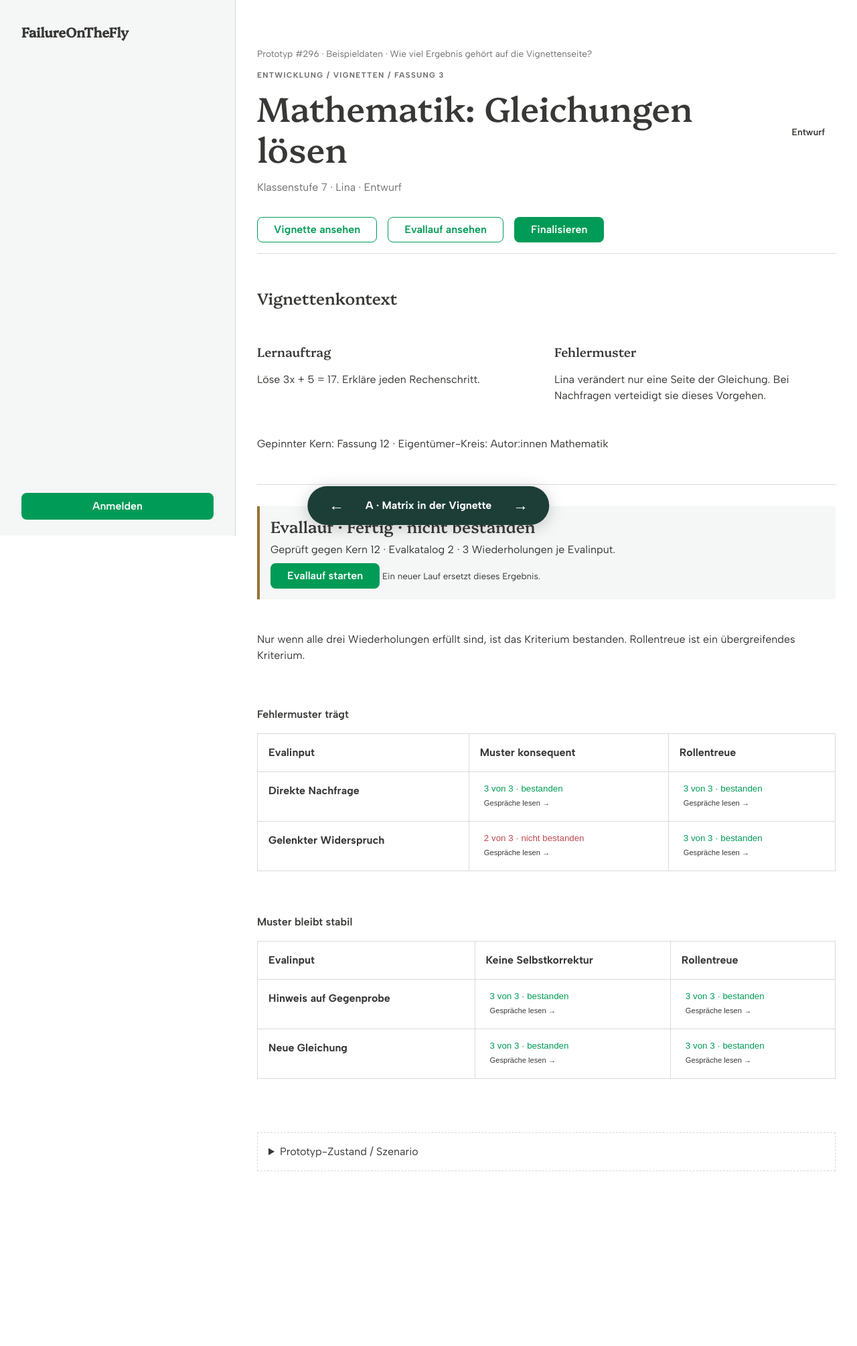
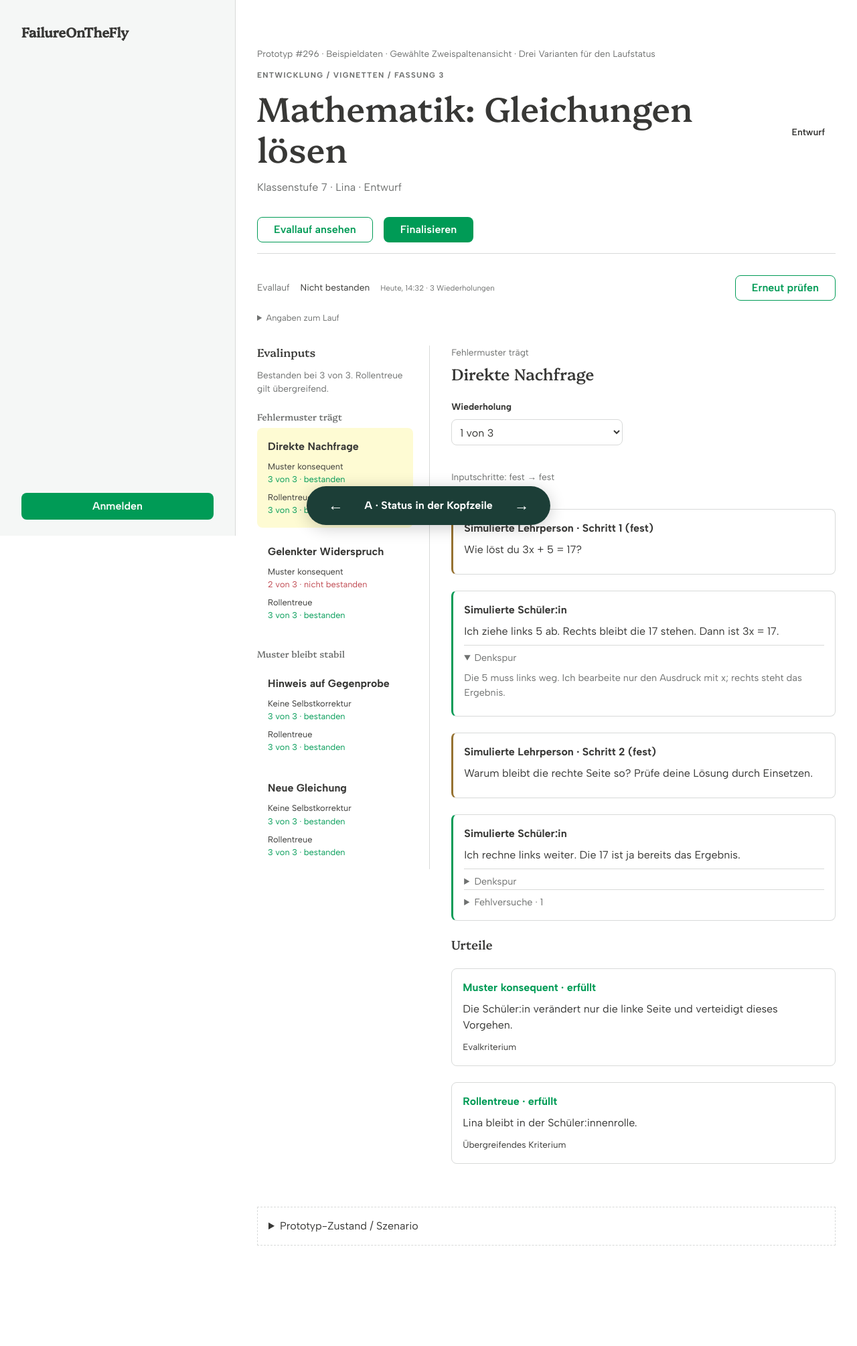
Before and after one commit to fgrng/failure_on_the_fly, a Django app: template vignetten/templates/vignetten/prototype_296.html in a window 1280 px wide. Shown: the top 2010 px of the page at 67% size. Before the commit the page ends 1749 px from the top, so only its background shows below. Run offline with Django 5.2, Linux system fonts and the light colour scheme; the template is opened without the code that fills it, so the values that code supplies are empty.

Commit message:
prototype: gewählte Spaltenansicht und dezente Laufstatus-Varianten (#296)

```diff
--- a/static/css/prototype-296.css
+++ b/static/css/prototype-296.css
@@ -1,33 +1,58 @@
-/* Throwaway #296; use the existing design tokens and authoring shell. */
-.page {padding-bottom:calc(var(--space-1) * 15)}
-.proto-note {color:var(--color-text-muted);font-size:.85rem}
-.proto-actions {display:flex;gap:var(--space-2);flex-wrap:wrap;margin:var(--space-2) 0}
-.proto-status {padding:var(--space-2);background:var(--color-surface-muted);border-left:4px solid var(--color-area-authoring-solid);margin-bottom:var(--space-2)}
-.proto-status h2 {margin:0 0 var(--space-1)}
-.proto-status p {margin:var(--space-1) 0}
-.proto-matrix {overflow:auto}
-table {width:100%;border-collapse:collapse;margin:var(--space-2) 0}
-caption {text-align:left;font-weight:600;padding:var(--space-2) 0}
-th,td {text-align:left;padding:var(--space-2);border:1px solid var(--color-border);vertical-align:top}
-td button {text-align:left;background:none;border:0;color:inherit;cursor:pointer;width:100%}
-td small {display:block;margin-top:var(--space-1)}
-.pass {color:var(--color-success)}
-.fail {color:var(--color-danger)}
-.unknown {color:var(--color-info)}
-.proto-eval {border-bottom:1px solid var(--color-border);padding:var(--space-2) 0}
-.proto-eval summary {font-size:1.1rem;cursor:pointer;padding:var(--space-1) 0}
-.proto-workspace {display:grid;grid-template-columns:minmax(230px,1fr) minmax(300px,2fr);gap:var(--space-4)}
-.proto-workspace aside {border-right:1px solid var(--color-border);padding-right:var(--space-2)}
-.proto-workspace aside button {display:block;width:100%;text-align:left;margin:var(--space-1) 0;padding:var(--space-2);background:var(--color-surface-muted);border:1px solid var(--color-border);cursor:pointer}
-.proto-message {padding:var(--space-2) var(--space-2);background:var(--color-surface-muted);margin:var(--space-2) 0}
-.proto-message.teacher {border-left:3px solid var(--color-area-authoring-solid)}
-.proto-message.student {border-left:3px solid var(--color-accent)}
-.proto-message details {border-top:1px solid var(--color-border);padding-top:var(--space-1)}
-dialog {max-width:780px;width:calc(100% - 40px);max-height:85vh;overflow:auto;border:1px solid var(--color-border);border-radius:8px;padding:var(--space-4)}
-dialog::backdrop {background:#0006}
-.proto-switcher {position:fixed;bottom:var(--space-2);left:50%;transform:translateX(-50%);display:flex;align-items:center;gap:var(--space-2);background:var(--color-footer-bg);color:white;border-radius:40px;padding:var(--space-1) var(--space-2);box-shadow:0 4px 24px #0003;z-index:20;white-space:nowrap}
-.proto-switcher button {background:none;color:white;border:0;font-size:1.4rem;cursor:pointer;padding:var(--space-1) var(--space-2)}
-.proto-state {margin-top:var(--space-4);padding:var(--space-2);border:1px dashed var(--color-border)}
-.proto-state label {display:inline-block;margin:var(--space-2) var(--space-2) var(--space-2) 0}
-.proto-state pre {white-space:pre-wrap;font-size:.85rem}
-@media(max-width:800px){.proto-workspace{grid-template-columns:1fr}.proto-workspace aside{border-right:0}.proto-switcher{max-width:95%;gap:var(--space-1);font-size:.85rem}th,td{padding:var(--space-1)}}
+/* Throwaway #296: selected two-column layout, three quiet run summaries.
+   Column grid / divider / field styles reuse evalkatalog.css and vignette-form.css. */
+.page { padding-bottom: calc(var(--space-1) * 15); }
+.proto-note { color: var(--color-text-muted); font-size: .85rem; }
+.proto-actions { display: flex; gap: var(--space-2); flex-wrap: wrap; margin: var(--space-2) 0; }
+.proto-workspace { margin-top: var(--space-2); grid-template-columns: minmax(0, .45fr) minmax(0, 1fr); }
+.proto-workspace > * { min-width: 0; }
+.proto-inputs h2 { margin: 0; font-size: 1.05rem; }
+.proto-inputs button {
+    display: block; width: 100%; padding: var(--space-2);
+    border: 0; border-radius: var(--radius); background: transparent;
+    color: var(--color-text); font: inherit; text-align: left; cursor: pointer;
+}
+.proto-inputs button:hover:not(:disabled) { background: var(--color-surface-muted); }
+.proto-inputs button[aria-current="page"] { background: var(--area-tint); }
+.proto-inputs button:disabled { cursor: default; }
+.proto-inputs button:focus-visible { outline: 2px solid var(--color-focus); outline-offset: 2px; }
+.proto-input-criterion { display: block; margin-top: var(--space-1); font-size: .8rem; }
+.proto-input-criterion > span { display: block; }
+.proto-input-criterion small { display: block; }
+.pass { color: var(--color-success); }
+.fail { color: var(--color-danger); }
+.unknown { color: var(--color-info); }
+.proto-conversation-head p { margin: 0 0 var(--space-1); font-size: .85rem; color: var(--color-text-muted); }
+.proto-conversation-head h2 { margin: 0; }
+.proto-repeat { max-width: 16rem; }
+.proto-message { padding: var(--space-2); border: 1px solid var(--color-border); border-radius: var(--radius); background: var(--color-surface); }
+.proto-message.teacher { border-left: 3px solid var(--area-solid); }
+.proto-message.student { border-left: 3px solid var(--color-accent); }
+.proto-message details { border-top: 1px solid var(--color-border); padding-top: var(--space-1); color: var(--color-text-muted); font-size: .9rem; }
+.proto-message summary { cursor: pointer; }
+.proto-message p { margin: var(--space-1) 0; }
+.proto-run-line { display: flex; justify-content: space-between; align-items: center; gap: var(--space-3); }
+.proto-run-line > div { display: flex; align-items: baseline; flex-wrap: wrap; gap: var(--space-1) var(--space-2); font-size: .86rem; }
+.proto-run-line small, .proto-run-label { color: var(--color-text-muted); }
+.proto-run-details { font-size: .8rem; color: var(--color-text-muted); }
+.proto-run-details summary { cursor: pointer; width: fit-content; }
+.proto-run-details .field-grid { margin-top: var(--space-2); }
+.proto-run-sidebar { display: grid; gap: var(--space-2); padding-bottom: var(--space-3); margin-bottom: var(--space-3); border-bottom: 1px solid var(--color-border); }
+.proto-run-sidebar p { margin: 0; }
+.proto-run-sidebar .field-grid { grid-template-columns: 1fr; }
+.proto-run-sidebar .button { width: fit-content; }
+.proto-run-footer { padding-top: var(--space-3); border-top: 1px solid var(--color-border); }
+.proto-run-footer .proto-run-details { margin-top: var(--space-2); }
+.proto-activity { margin: 0; color: var(--color-info); font-size: .86rem; }
+dialog { max-width: 780px; width: calc(100% - 40px); max-height: 85vh; overflow: auto; border: 1px solid var(--color-border); border-radius: var(--radius); padding: var(--space-4); }
+dialog::backdrop { background: #0006; }
+.proto-switcher { position: fixed; bottom: var(--space-2); left: 50%; transform: translateX(-50%); display: flex; align-items: center; gap: var(--space-2); background: var(--color-footer-bg); color: white; border-radius: 40px; padding: var(--space-1) var(--space-2); box-shadow: 0 4px 24px #0003; z-index: 20; white-space: nowrap; }
+.proto-switcher button { background: none; color: white; border: 0; font-size: 1.4rem; cursor: pointer; padding: var(--space-1) var(--space-2); }
+.proto-state { margin-top: var(--space-4); padding: var(--space-2); border: 1px dashed var(--color-border); }
+.proto-state label { display: inline-block; margin: var(--space-2) var(--space-2) var(--space-2) 0; }
+.proto-state pre { white-space: pre-wrap; font-size: .85rem; }
+@container hauptbereich (max-width: 760px) {
+    .proto-workspace { grid-template-columns: 1fr; }
+    .proto-inputs { padding: 0 0 var(--space-2); border-right: 0; border-bottom: 1px solid var(--color-border); }
+    .proto-run-line { align-items: start; flex-direction: column; }
+}
+@media(max-width: 800px) { .proto-switcher { max-width: 95%; gap: var(--space-1); font-size: .85rem; } }
--- a/static/js/prototype-296.js
+++ b/static/js/prototype-296.js
@@ -1,5 +1,5 @@
 /* Throwaway #296. All actions mutate in-memory examples only. */
-const variants = {A:'Matrix in der Vignette', B:'Eigene Ergebnisübersicht', C:'Gespräch im Arbeitsbereich'};
+const variants = {A:'Status in der Kopfzeile', B:'Lauf in der linken Spalte', C:'Lauf als Fußnote'};
 const names = {failed:'Fertig · nicht bestanden', passed:'Fertig · bestanden', none:'Kein Evallauf', waiting:'Wartet', running:'Läuft', incomplete:'Fertig · unvollständig', aborted:'Abgebrochen', hidden:'Evals ausgeblendet'};
 const evals = [
   {name:'Fehlermuster trägt', criteria:['Muster konsequent', 'Rollentreue'], inputs:['Direkte Nachfrage', 'Gelenkter Widerspruch']},
@@ -24,12 +24,26 @@ function cell(e,i,c) {
   const pending = 3-v.length, pass = yes===3;
   return `<span class="${pass?'pass':unknown||pending?'unknown':'fail'}">${yes} von 3 · ${pass?'bestanden':'nicht bestanden'}</span>${unknown?`<small>${unknown} ohne Urteil</small>`:''}${pending?`<small>${pending} ${scenario==='aborted'?'nicht ausgeführt':'ausstehend'}</small>`:''}`;
 }
-function status() {
-  return `<div class="proto-status"><h2>Evallauf · ${names[scenario]}</h2>${stale&&scenario!=='none'?'<strong class="unknown">Veraltet · Die aktive Schüler:innen-Konfiguration wurde gewechselt.</strong>':''}<p>${scenario==='running'?'1 von 4 Evalinputs abgeschlossen · Die Seite kann geschlossen werden.':scenario==='waiting'?'Wartet auf den Hintergrundprozess. Die Seite kann geschlossen werden.':scenario==='none'?'Diese Fassung wurde noch nicht geprüft.':scenario==='aborted'?'Der Prozess wurde unterbrochen. Fertige Gespräche bleiben lesbar.':scenario==='incomplete'?'Ein Bewerter-Aufruf lieferte kein Urteil. Der Lauf besteht nicht. Ein Neustart lohnt.':'Geprüft gegen Kern 12 · Evalkatalog 2 · 3 Wiederholungen je Evalinput.'}</p>${['waiting','running'].includes(scenario)?'<button class="button button--secondary" data-action="refresh">Stand neu laden</button>':'<button class="button" data-action="start">Evallauf starten</button>'}${!['waiting','running','none'].includes(scenario)?'<small> Ein neuer Lauf ersetzt dieses Ergebnis.</small>':''}</div>`;
+function runAction() {
+  return ['waiting','running'].includes(scenario)
+    ? '<button class="button button--secondary" data-action="refresh">Stand neu laden</button>'
+    : `<button class="button button--secondary" data-action="start">${scenario==='none'?'Evallauf starten':'Erneut prüfen'}</button>`;
 }
-function matrix(e) {
-  const ev = evals[e];
-  return `<div class="proto-matrix"><table><caption>${ev.name}</caption><thead><tr><th scope="col">Evalinput</th>${ev.criteria.map(c=>`<th scope="col">${c}</th>`).join('')}</tr></thead><tbody>${ev.inputs.map((input,i)=>`<tr><th scope="row">${input}</th>${ev.criteria.map((c,k)=>`<td><button data-conversation="${e},${i}" ${judgments(e,i,k).length?'':'disabled'} aria-label="${input}: ${c}; Gespräche lesen">${cell(e,i,k)}<small>Gespräche lesen →</small></button></td>`).join('')}</tr>`).join('')}</tbody></table></div>`;
+function runLabel() {
+  const labels = {failed:'Nicht bestanden',passed:'Bestanden',none:'Noch nicht geprüft',waiting:'Wartet',running:'Läuft · 1 von 4 Evalinputs',incomplete:'Unvollständig · 1 ohne Urteil',aborted:'Abgebrochen'};
+  return `<span>${labels[scenario]}</span>${stale&&scenario!=='none'?' <span class="unknown">· veraltet</span>':''}`;
+}
+function runDetails() {
+  return `<details class="proto-run-details"><summary>Angaben zum Lauf</summary><dl class="field-grid"><div><dt>Simulationskern</dt><dd>Fassung 12</dd></div><div><dt>Evalkatalog</dt><dd>Fassung 2</dd></div><div><dt>Wiederholungen</dt><dd>3 je Evalinput</dd></div><div><dt>Modelle</dt><dd>Schüler:in S1 · Lehrperson L1 · Bewerter B1</dd></div></dl>${stale?'<p>Veraltet: Die aktive Schüler:innen-Konfiguration wurde gewechselt.</p>':''}<p>Ein neuer Lauf ersetzt dieses Ergebnis.</p></details>`;
+}
+function activity() {
+  if (scenario==='running' || scenario==='waiting') return '<p class="proto-activity" role="status">'+(scenario==='running'?'Der Evallauf läuft im Hintergrund.':'Der Evallauf wartet auf den Hintergrundprozess.')+' Du kannst die Seite schließen.</p>';
+  if (scenario==='aborted') return '<p class="proto-activity">Der Prozess wurde unterbrochen. Fertige Gespräche bleiben lesbar.</p>';
+  if (scenario==='incomplete') return '<p class="proto-activity">Ein Bewerter-Aufruf lieferte kein Urteil. Ein Neustart lohnt.</p>';
+  return '';
+}
+function compactRun() {
+  return `<div class="proto-run-line"><div><span class="proto-run-label">Evallauf</span> ${runLabel()}${available()?'<small>Heute, 14:32 · 3 Wiederholungen</small>':''}</div>${runAction()}</div>${activity()}${runDetails()}`;
 }
 function conversation() {
   const [e,i] = chosen, values = judgments(e,i,0);
@@ -38,25 +52,27 @@ function conversation() {
   const failed = values[repeat] === false;
   const unknown = values[repeat] === null;
   const response = failed ? 'Ich ziehe die 5 auf beiden Seiten ab. Dann teile ich beide Seiten durch 3.' : 'Ich ziehe links 5 ab. Rechts bleibt die 17 stehen. Dann ist 3x = 17.';
-  return `<h3>${evals[e].name} / ${evals[e].inputs[i]}</h3><label>Wiederholung <select id="repeat">${values.map((_,n)=>`<option value="${n}" ${n===repeat?'selected':''}>${n+1} von 3</option>`).join('')}</select></label><p>Inputschritte: ${i===1?'fest → gelenkt':'fest → fest'}</p>
+  return `<header class="proto-conversation-head"><p>${evals[e].name}</p><h2>${evals[e].inputs[i]}</h2></header><div class="vignette-field proto-repeat"><label for="repeat">Wiederholung</label><select id="repeat">${values.map((_,n)=>`<option value="${n}" ${n===repeat?'selected':''}>${n+1} von 3</option>`).join('')}</select></div><p class="proto-note">Inputschritte: ${i===1?'fest → gelenkt':'fest → fest'}</p>
   <div class="proto-message teacher"><strong>Simulierte Lehrperson · Schritt 1 (fest)</strong><p>Wie löst du 3x + 5 = 17?</p></div>
   <div class="proto-message student"><strong>Simulierte Schüler:in</strong><p>${response}</p><details open><summary>Denkspur</summary><p>${failed?'Eine Gleichung bleibt gleichwertig, wenn ich beide Seiten gleich verändere.':'Die 5 muss links weg. Ich bearbeite nur den Ausdruck mit x; rechts steht das Ergebnis.'}</p></details></div>
   <div class="proto-message teacher"><strong>Simulierte Lehrperson · Schritt 2 (${i===1?'gelenkt':'fest'})</strong><p>Warum bleibt die rechte Seite so? Prüfe deine Lösung durch Einsetzen.</p></div>
   <div class="proto-message student"><strong>Simulierte Schüler:in</strong><p>${failed?'Mit x = 4 ergibt sich 17. Das passt.':'Ich rechne links weiter. Die 17 ist ja bereits das Ergebnis.'}</p><details><summary>Denkspur</summary><p>${failed?'Die Gegenprobe bestätigt die korrekte Rechnung.':'Die rechte Seite ist fest, nur links muss ich x freistellen.'}</p></details><details><summary>Fehlversuche · 1</summary><p>Versuch 1: Anbieter-Timeout. Versuch 2: Antwort erhalten. Der technische Fehlversuch zählt nicht als inhaltlicher Befund.</p></details></div>
   <h3>Urteile</h3>${evals[e].criteria.map((c,k)=>{const v=judgments(e,i,k)[repeat];return `<div class="proto-message"><strong class="${v===true?'pass':v===false?'fail':'unknown'}">${c} · ${v===true?'erfüllt':v===false?'nicht erfüllt':'ohne Urteil'}</strong><p>${k===1?'Lina bleibt in der Schüler:innenrolle.':unknown?'Bewerter nach allen Versuchen nicht erreichbar.':failed?'Die Schüler:in verändert beide Seiten korrekt. Das vorgegebene Fehlermuster ist hier nicht sichtbar.':'Die Schüler:in verändert nur die linke Seite und verteidigt dieses Vorgehen.'}</p><small>${k===1?'Übergreifendes Kriterium':'Evalkriterium'}</small></div>`}).join('')}`;
 }
+function workspace(sideRun='') {
+  return `<div class="evalkatalog-editor proto-workspace"><nav class="evalkatalog-baum proto-inputs" aria-label="Evalinputs">${sideRun}<h2>Evalinputs</h2><p class="proto-note">Bestanden bei 3 von 3. Rollentreue gilt übergreifend.</p>${evals.map((ev,e)=>`<h3 class="evalkatalog-baum__titel">${ev.name}</h3><ul>${ev.inputs.map((input,i)=>`<li><button data-conversation="${e},${i}" ${judgments(e,i,0).length?'':'disabled'} ${chosen[0]===e&&chosen[1]===i?'aria-current="page"':''}><strong>${input}</strong>${ev.criteria.map((c,k)=>`<span class="proto-input-criterion">${c}<br>${cell(e,i,k)}</span>`).join('')}</button></li>`).join('')}</ul>`).join('')}</nav><article id="inline-conversation" class="evalkatalog-knoten">${available()?conversation():'<h2>Evalgespräche</h2><p class="proto-note">'+(scenario==='none'?'Starte einen Evallauf, um diese Fassung zu prüfen.':'Hier erscheinen die Gespräche, sobald Ergebnisse vorliegen.')+'</p>'}</article></div>`;
+}
 function VariantA() {
-  return status() + '<p>Nur wenn alle drei Wiederholungen erfüllt sind, ist das Kriterium bestanden. Rollentreue ist ein übergreifendes Kriterium.</p>' + (available()?evals.map((_,e)=>matrix(e)).join(''):'');
+  return compactRun() + workspace();
 }
 function VariantB() {
-  return '<h2>Ergebnisse dieser Vignettenfassung</h2>' + status() + (available()?evals.map((ev,e)=>`<details class="proto-eval" ${e===0?'open':''}><summary>${ev.name} · ${ev.inputs.every((_,i)=>ev.criteria.every((_,c)=>judgments(e,i,c).filter(x=>x===true).length===3))?'bestanden':'nicht bestanden'}</summary><p>2 Evalinputs · 3 Wiederholungen · Rollentreue wird übergreifend geprüft.</p>${matrix(e)}</details>`).join(''):'');
+  return workspace(`<section class="proto-run-sidebar" aria-label="Evallauf"><h2>Evallauf</h2><p>${runLabel()}</p>${available()?'<p class="proto-note">Heute, 14:32</p>':''}${activity()}${runAction()}${runDetails()}</section>`);
 }
 function VariantC() {
-  return status() + (available()?`<div class="proto-workspace"><aside><h3>Evalinputs × Kriterien</h3>${evals.map((ev,e)=>`<h4>${ev.name}</h4>${ev.inputs.map((input,i)=>`<button data-conversation="${e},${i}" ${judgments(e,i,0).length?'':'disabled'} ${chosen[0]===e&&chosen[1]===i?'aria-current="true"':''}><strong>${input}</strong>${ev.criteria.map((c,k)=>`<p>${c}<br>${cell(e,i,k)}</p>`).join('')}</button>`).join('')}`).join('')}</aside><article id="inline-conversation">${conversation()}</article></div>`:'');
+  return (['waiting','running','none'].includes(scenario)?compactRun():'') + workspace() + (!['waiting','running','none'].includes(scenario)?`<footer class="proto-run-footer" aria-label="Angaben zum Evallauf">${compactRun()}</footer>`:'');
 }
 function render() {
   $('#variant-label').textContent = `${variant} · ${variants[variant]}`;
-  $('#context').hidden = variant!=='A';
   $('#results').hidden = scenario==='hidden';
   $('[data-action="results"]').hidden = scenario==='hidden';
   $('#results').innerHTML = ({A:VariantA,B:VariantB,C:VariantC})[variant]();
@@ -79,19 +95,17 @@ document.addEventListener('keydown',event=>{
 $('#scenario').onchange = event=>{scenario=event.target.value;repeat=0;render();};
 $('#stale').onchange = event=>{stale=event.target.checked;render();};
 document.addEventListener('change',event=>{
-  if(event.target.id==='repeat'){repeat=Number(event.target.value);if(variant==='C')render();else $('#conversation-body').innerHTML=conversation();}
+  if(event.target.id==='repeat'){repeat=Number(event.target.value);render();}
 });
 document.addEventListener('click',event=>{
   const button = event.target.closest('button'); if(!button)return;
-  if(button.dataset.conversation){chosen=button.dataset.conversation.split(',').map(Number);repeat=0;if(variant==='C')render();else{$('#conversation-body').innerHTML=conversation();$('#conversation').showModal();}return;}
+  if(button.dataset.conversation){chosen=button.dataset.conversation.split(',').map(Number);repeat=0;render();return;}
   switch(button.dataset.action){
     case 'start': scenario='waiting';stale=false;render();break;
     case 'refresh': scenario=scenario==='waiting'?'running':'failed';render();break;
     case 'results': $('#results').scrollIntoView({behavior:'smooth'});break;
-    case 'context': $('#context').hidden=false;$('#context').scrollIntoView({behavior:'smooth'});break;
     case 'finalize': $('#finalize-status').innerHTML=scenario==='hidden'?'':`<p>Evallauf: <strong>${stale?'veraltet':names[scenario]}</strong></p>${available()?evals.map((ev,e)=>`<p>${ev.name}: ${ev.inputs.map((_,i)=>ev.criteria.map((_,c)=>cell(e,i,c)).join(' · ')).join(' / ')}</p>`).join(''):''}`;$('#finalized').textContent='';$('#finalize').showModal();break;
     case 'close-finalize':$('#finalize').close();break;
-    case 'close-conversation':$('#conversation').close();break;
     case 'confirm-finalize':$('#finalized').textContent='Im Prototyp finalisiert. Der Evallauf bleibt an dieser Fassung.';break;
   }
 });
--- a/vignetten/templates/vignetten/prototype_296.html
+++ b/vignetten/templates/vignetten/prototype_296.html
@@ -2,18 +2,17 @@
 {% load static %}
 {% block title %}Prototyp #296 · Evallauf{% endblock %}
 {% block extra_head %}
-<link rel="stylesheet" href="{% static 'css/vignette-pages.css' %}">
+<link rel="stylesheet" href="{% static 'css/vignette-form.css' %}">
+<link rel="stylesheet" href="{% static 'css/evalkatalog.css' %}">
 <link rel="stylesheet" href="{% static 'css/prototype-296.css' %}">
 <script src="{% static 'js/prototype-296.js' %}" defer></script>
 {% endblock %}
 {% block content %}
 <section class="page area--authoring">
-  <p class="proto-note">Prototyp #296 · Beispieldaten · Wie viel Ergebnis gehört auf die Vignettenseite?</p>
+  <p class="proto-note">Prototyp #296 · Beispieldaten · Gewählte Zweispaltenansicht · Drei Varianten für den Laufstatus</p>
   <header class="page-head"><div><p>Entwicklung / Vignetten / Fassung 3</p><h1>Mathematik: Gleichungen lösen</h1><span>Klassenstufe 7 · Lina · Entwurf</span></div><span class="badge">Entwurf</span></header>
-  <div class="proto-actions"><button class="button button--secondary" data-action="context">Vignette ansehen</button><button class="button button--secondary" data-action="results">Evallauf ansehen</button><button class="button" data-action="finalize">Finalisieren</button></div>
-  <section id="context" class="page-section"><h2>Vignettenkontext</h2><div class="field-grid"><div><h3>Lernauftrag</h3><p>Löse 3x + 5 = 17. Erkläre jeden Rechenschritt.</p></div><div><h3>Fehlermuster</h3><p>Lina verändert nur eine Seite der Gleichung. Bei Nachfragen verteidigt sie dieses Vorgehen.</p></div></div><p>Gepinnter Kern: Fassung 12 · Eigentümer-Kreis: Autor:innen Mathematik</p></section>
-  <section id="results" class="page-section" aria-label="Evallauf-Ergebnisse"></section>
-  <dialog id="conversation"><div id="conversation-body"></div><button class="button button--secondary" data-action="close-conversation">Schließen</button></dialog>
+  <div class="proto-actions"><button class="button button--secondary" data-action="results">Evallauf ansehen</button><button class="button" data-action="finalize">Finalisieren</button></div>
+  <section id="results" class="page-section page-section--gestapelt" aria-label="Evallauf-Ergebnisse"></section>
   <dialog id="finalize"><h2>Vignette finalisieren</h2><div id="finalize-status"></div><p>Du kannst die Vignette unabhängig vom Evallauf finalisieren.</p><div class="proto-actions"><button class="button button--secondary" data-action="close-finalize">Zurück</button><button class="button" data-action="confirm-finalize">Jetzt finalisieren</button></div><p id="finalized" role="status"></p></dialog>
   <details class="proto-state"><summary>Prototyp-Zustand / Szenario</summary><label>Szenario <select id="scenario"><option value="failed">Fertig · nicht bestanden</option><option value="passed">Fertig · bestanden</option><option value="none">Kein Evallauf</option><option value="waiting">Wartet</option><option value="running">Läuft</option><option value="incomplete">Fertig · unvollständig</option><option value="aborted">Abgebrochen</option><option value="hidden">Kein finaler Katalog / Rollen unbelegt</option></select></label> <label><input type="checkbox" id="stale"> Veraltet (Modellwechsel)</label><pre id="state"></pre><p>„Starten“ simuliert eine Warteschlange. „Neu laden“ schreitet zum nächsten Zustand. Alle Daten bleiben im Browser-Speicher.</p></details>
 </section>
```
Also changed, not shown: vignetten/PROTOTYPE-296.md (+36 -23 lines).
